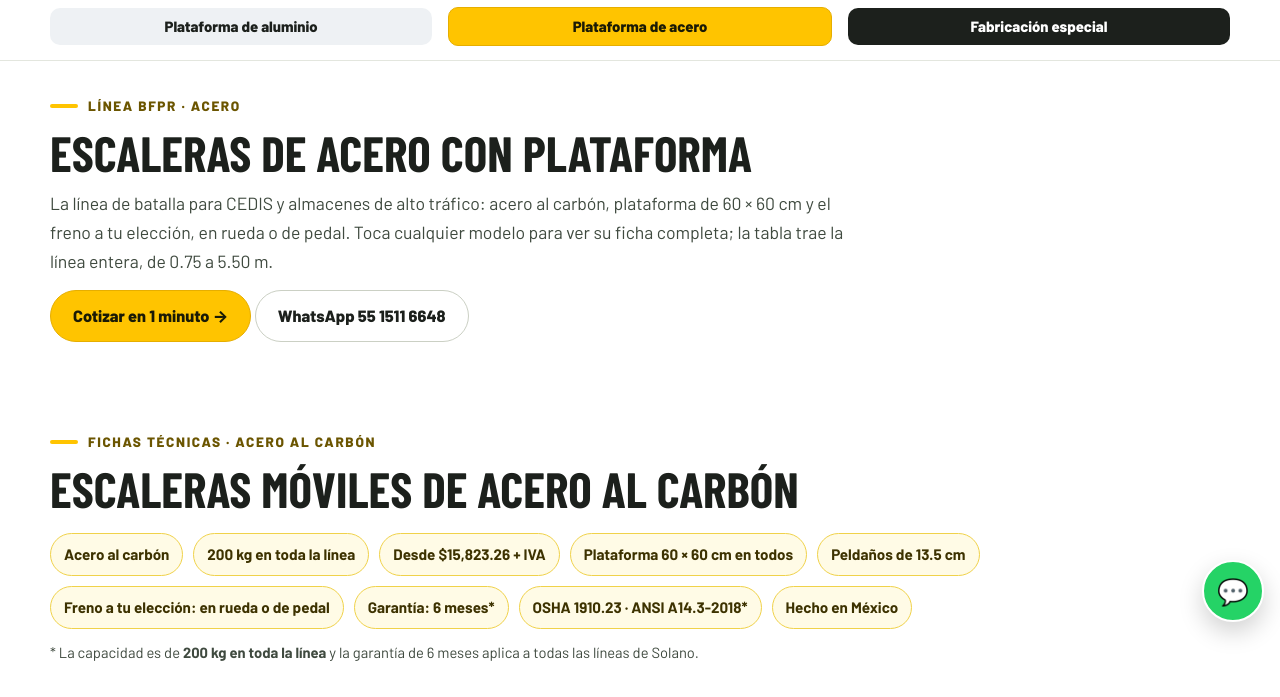
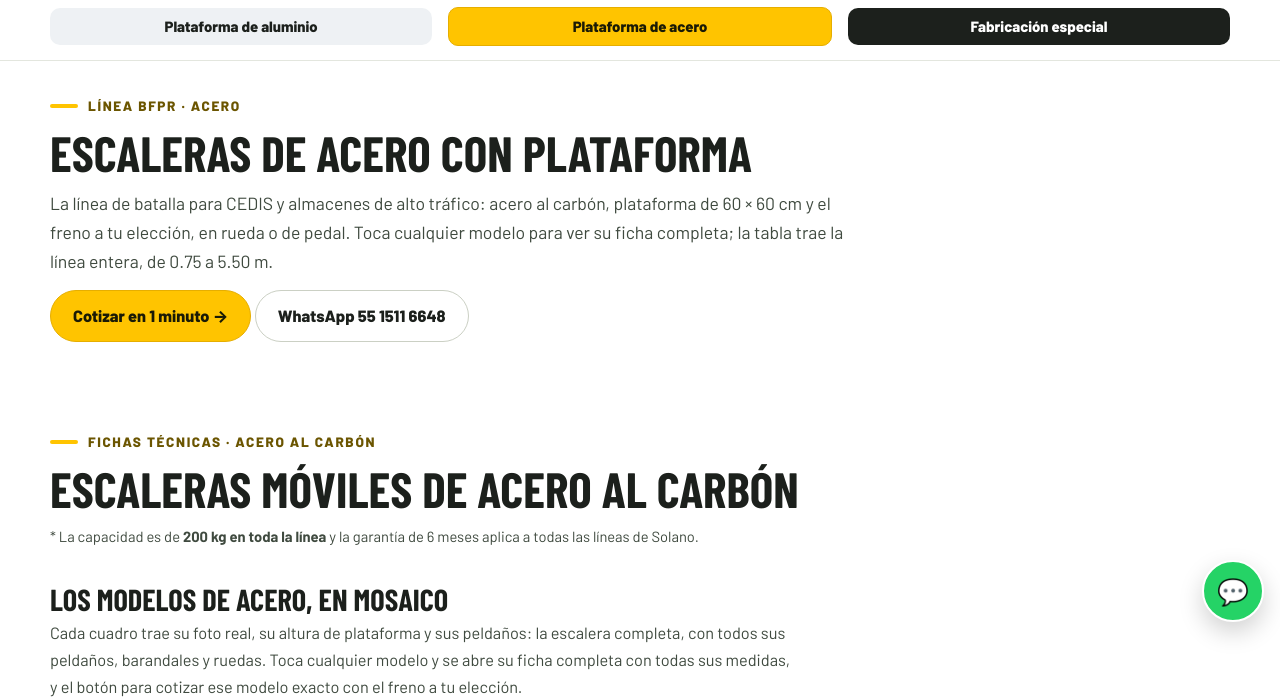
Before and after one commit to escaleras-solano/solanoescaleras, a plain HTML site: page previo/acero.html in a window 1280 px wide. Shown: the part 90-787 px from the top of the page. Drawn offline with nearby package versions, Linux system fonts and the light colour scheme; a web font is replaced by a local one.

Commit message:
Vista previa de cambios (carpeta previo/, sin tocar el sitio en vivo)

```diff
--- a/previo/acero.html
+++ b/previo/acero.html
@@ -323,9 +323,6 @@ footer strong{color:var(--ink)}
 <section id="fichas-acero"><div class="wrap">
   <div class="kicker">Fichas técnicas · Acero al carbón</div>
   <h2>Escaleras móviles de acero al carbón</h2>
-  <div class="ficha-chips" aria-label="Resumen de la línea de acero">
-    <span>Acero al carbón</span><span>200 kg en toda la línea</span><span>Desde $15,823.26 + IVA</span><span>Plataforma 60 × 60 cm en todos</span><span>Peldaños de 13.5 cm</span><span>Freno a tu elección: en rueda o de pedal</span><span>Garantía: 6 meses*</span><span>OSHA 1910.23 · ANSI A14.3-2018*</span><span>Hecho en México</span>
-  </div>
   <p class="note" style="margin-top:12px">* La capacidad es de <strong>200 kg en toda la línea</strong> y la garantía de 6 meses aplica a todas las líneas de Solano.</p>
 
   <h3 style="font-family:'Barlow Condensed';font-size:1.9rem;text-transform:uppercase;margin:36px 0 4px;line-height:1.05">Los modelos de acero, en mosaico</h3>
```
